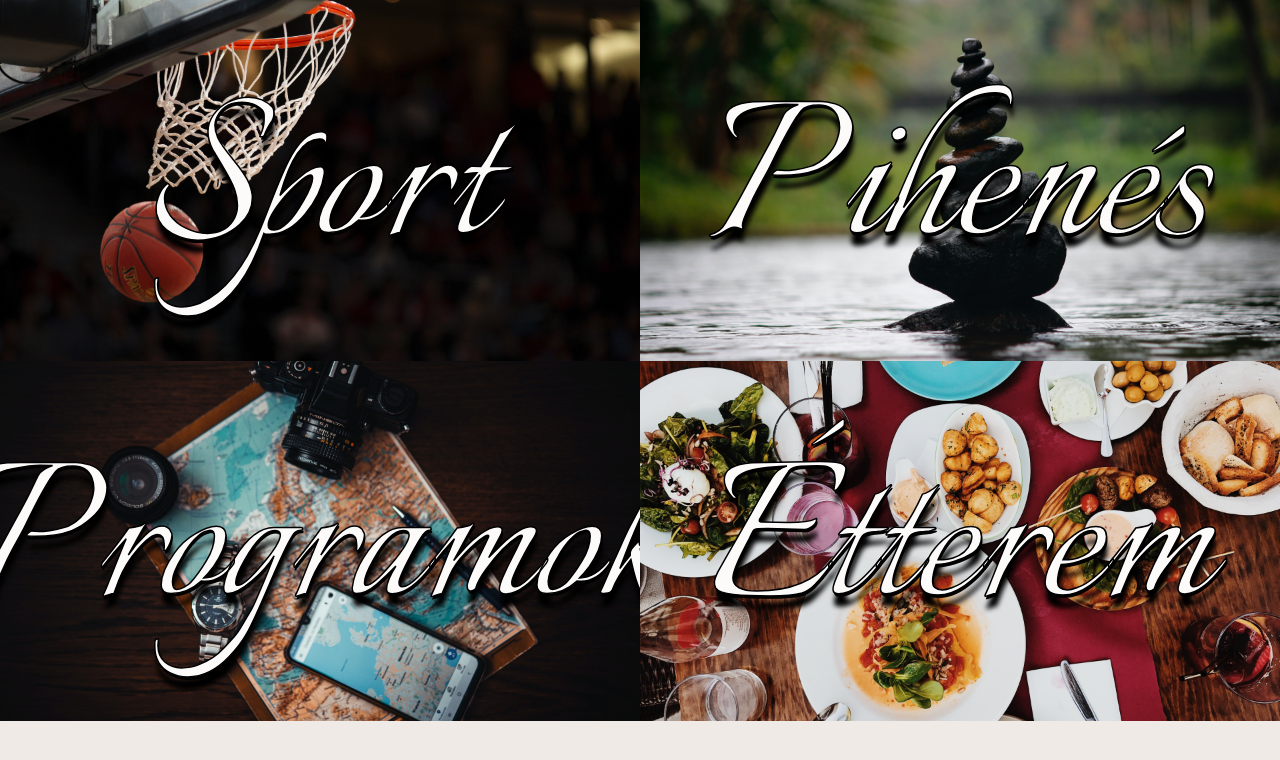
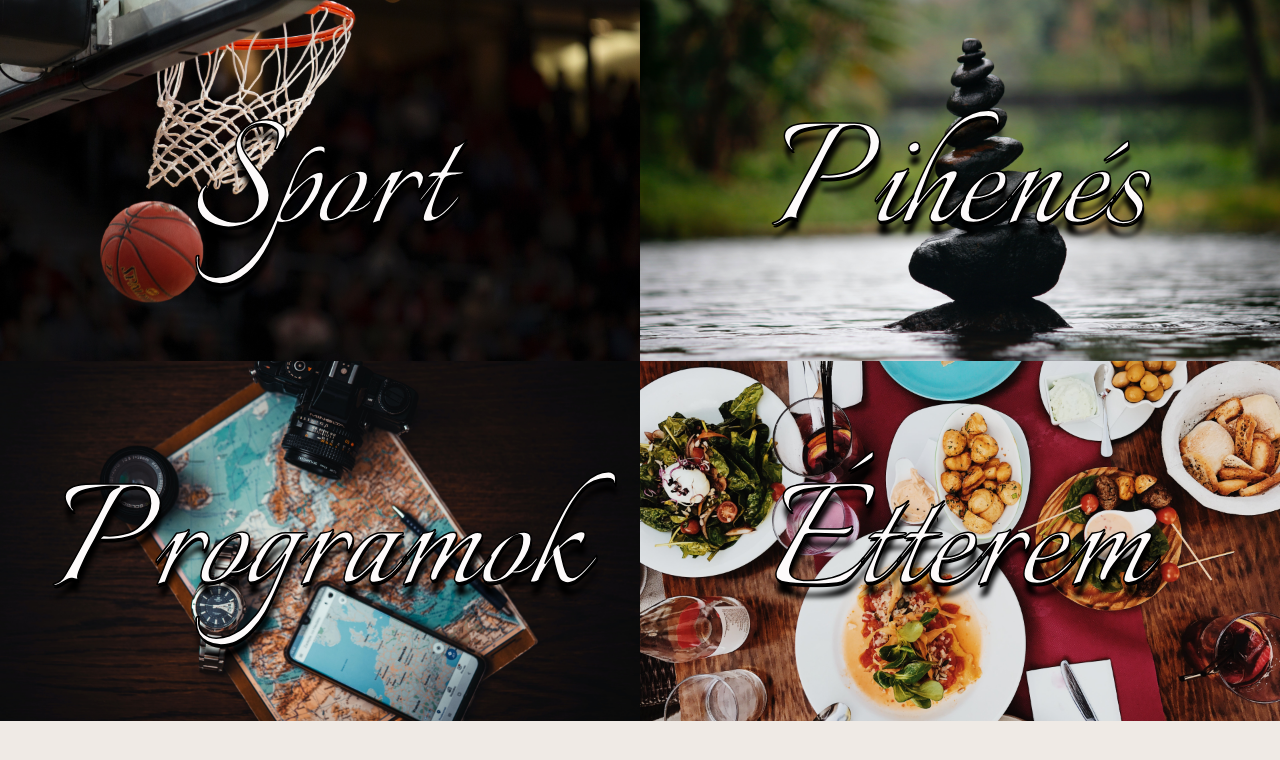
Before and after one commit to teaisawesome/SZFM-Weboldal, a PHP site: the page made by app/view/ServicesPage.html in a window 1280 px wide. Shown: the top 760 px of the page. Run offline with PHP 8.4, Linux system fonts and the light colour scheme; the template is opened without the code that fills it, so the values that code supplies are empty.

Commit message:
Reszponzivitás 1440px -> Szolgáltatások mneü oldalhoz

```diff
--- a/app/assets/css/ServicesPageStyle.css
+++ b/app/assets/css/ServicesPageStyle.css
@@ -68,6 +68,15 @@ h1{
     }
 
 }
+@media only screen and (max-width: 1440px){
+    h1{
+        font-size: 12rem;
+    }
+    .title:hover{
+        font-size: 13rem;
+    }
+
+}
 @media only screen and (max-width: 1250px){
     /*body{
         display: none;
```
